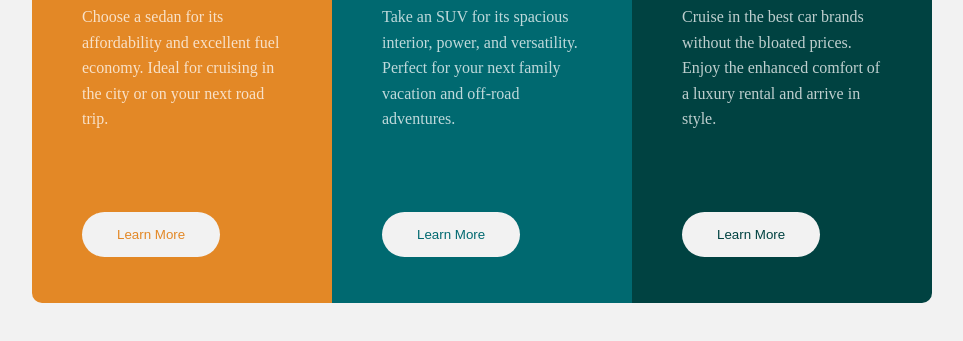
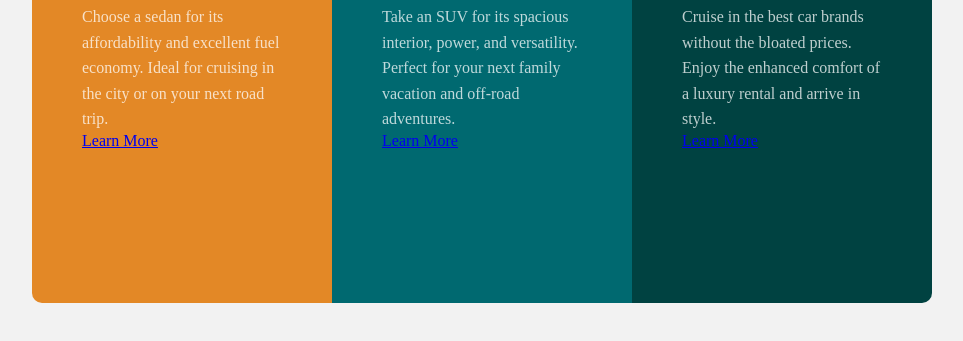
Before and after one commit to Ambe-Mbong-Nwi/Frontend-Mentor-Challenge4, a plain HTML site: page index.html in a window 1280 px wide. Shown: the part 327-668 px from the top of the page, without its empty margins (158-1121 px from the left). Drawn offline with Linux system fonts and the light colour scheme.

Commit message:
Update index.html

```diff
--- a/index.html
+++ b/index.html
@@ -12,19 +12,19 @@
                 <img src="img/icon-sedans.svg" alt="little car icon">
                 <h1>SEDANS</h1>
                 <p>Choose a sedan for its affordability and excellent fuel economy. Ideal for cruising in the city or on your next road trip.</p>
-                <button>Learn More</button>
+                <a href="/">Learn More</a><!--because the learn more should direct you to another page-->
             </div>
             <div class="two">
                 <img src="img/icon-suvs.svg" alt="little car icon">
                 <h1>SUVS</h1>
                 <p>Take an SUV for its spacious interior, power, and versatility. Perfect for your next family vacation and off-road adventures.</p>
-                <button>Learn More</button>
+                <a href="/">Learn More</a>
             </div>
             <div class="three">
                 <img src="img/icon-luxury.svg" alt="little car icon">
                 <h1>LUXURY</h1>
                 <p>Cruise in the best car brands without the bloated prices. Enjoy the enhanced comfort of a luxury rental and arrive in style.</p>
-                <button>Learn More</button>
+                <a href="/">Learn More</a>
             </div>
         </main>
     </body>
```
